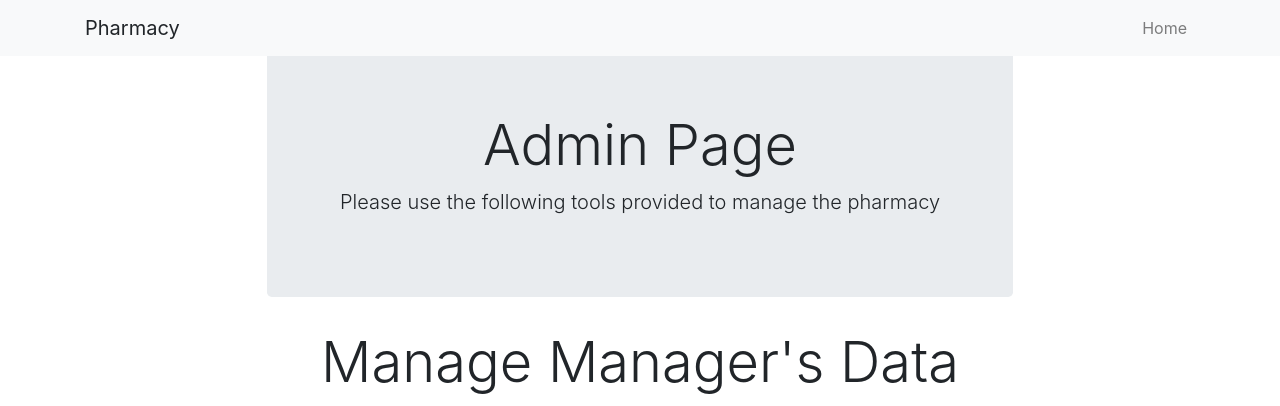
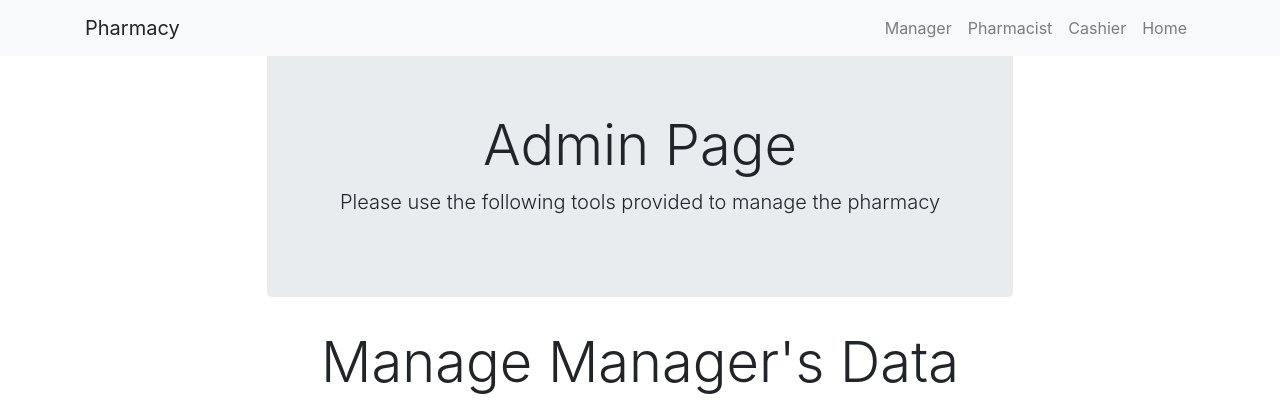
Before and after one commit to backstab319/Pharmacy-Management-System, a PHP site: page /admin.php in a window 1280 px wide. Shown: the top 406 px of the page. Run offline with PHP 8.4, Linux system fonts and the light colour scheme.

Commit message:
Update admin.php

```diff
--- a/admin.php
+++ b/admin.php
@@ -18,7 +18,16 @@
                     <div class="navbar-menu ml-auto">
                         <ul class="navbar-nav">
                             <li class="nav-item">
-                                <a class="nav-link" href="index.php">Home</a>
+                                <a class="nav-link" href="/manage/managerdata.php">Manager</a>
+                            </li>
+                            <li class="nav-item">
+                                <a class="nav-link" href="/manage/pharmacistdata.php">Pharmacist</a>
+                            </li>
+                            <li class="nav-item">
+                                <a class="nav-link" href="/manage/cashierdata.php">Cashier</a>
+                            </li>
+                            <li class="nav-item">
+                                <a class="nav-link" href="admin.php">Home</a>
                             </li>
                         </ul>
                     </div>
```
